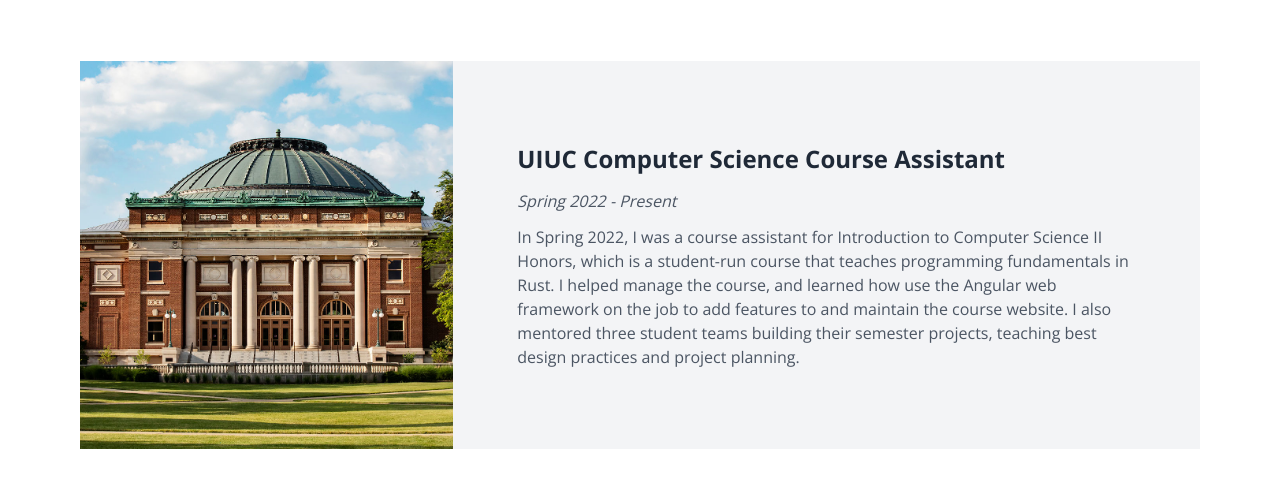
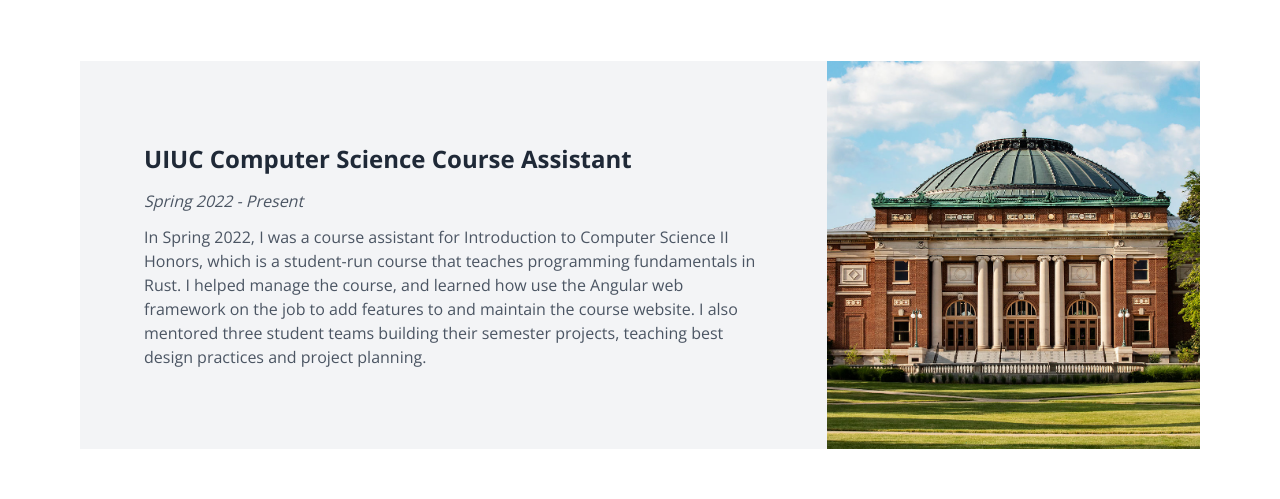
Before and after one commit to lizageorge/dev-portfolio, a plain HTML site: page index.html in a window 1280 px wide. Shown: the part 1309-1808 px from the top of the page. Drawn offline with nearby package versions, Linux system fonts and the light colour scheme.

Commit message:
Clean up, alternate which side images is on

```diff
--- a/assets/scripts/script.js
+++ b/assets/scripts/script.js
@@ -54,17 +54,14 @@
     return response.json(); // Parse the response as JSON
   })
   .then((jsonData) => {
-    console.log(jsonData);
-
     const experiencesContent = jsonData.experiences;
-    experiencesContent.forEach((c, _) => {
+    experiencesContent.forEach((c, index) => {
       const exp = document.createElement("div");
       exp.className =
         "flex flex-col sm:flex-row items-stretch mb-8 sm:mb-16 container mx-auto";
 
       const exp_img_container = document.createElement("div");
       exp_img_container.className = "w-full sm:w-1/3 relative h- sm:h-auto";
-      exp.appendChild(exp_img_container);
 
       const exp_img = document.createElement("img");
       exp_img.className =
@@ -74,35 +71,42 @@
       exp_img.setAttribute("loading", "lazy");
       exp_img_container.appendChild(exp_img);
 
-      const exp_right_container = document.createElement("div");
-      exp_right_container.className =
+      const exp_text_container = document.createElement("div");
+      exp_text_container.className =
         "container mx-auto w-full sm:w-2/3 py-10 sm:py-16 lg:py-20 px-6 sm:px-12 lg:px-16 bg-gray-100";
-      exp.appendChild(exp_right_container);
 
       const exp_header = document.createElement("h3");
       exp_header.className =
         "text-gray-800 text-2xl mb-3 leading-normal tracking-normal font-bold";
       exp_header.innerHTML = `${c.name}`;
-      exp_right_container.appendChild(exp_header);
+      exp_text_container.appendChild(exp_header);
 
       // TODO: move this to be inline with header
       const exp_dates = document.createElement("p");
       exp_dates.className =
         "text-gray-600 mb-3 leading-normal tracking-normal italic";
       exp_dates.innerHTML = `${c.dates}`;
-      exp_right_container.appendChild(exp_dates);
+      exp_text_container.appendChild(exp_dates);
 
       const exp_p = document.createElement("p");
       exp_p.className = "text-gray-600 leading-6 font-normal tracking-normal";
       exp_p.innerHTML = `${c.description}`;
-      exp_right_container.appendChild(exp_p);
+      exp_text_container.appendChild(exp_p);
+
+      // Append text and image, but alternate side that image is on
+      if (index % 2 === 0) {
+        exp.appendChild(exp_img_container);
+        exp.appendChild(exp_text_container);
+      } else {
+        exp.appendChild(exp_text_container);
+        exp.appendChild(exp_img_container);
+      }
 
       // Append the div element to the container
       experiencesContainer.appendChild(exp);
     });
     // TODO: add a "more" button
     // TODO: add ability to link stuff
-    // TODO: alternate side that image is on
   })
   .catch((error) => {
     console.error("There was a problem fetching the JSON data:", error);
--- a/index.html
+++ b/index.html
@@ -125,68 +125,7 @@
         <!-- TODO: lines (highlihgt color) on either side of header? -->
         <h2 class="text-gray-800 text-3xl sm:text-4xl text-center pb-4 mb-3 leading-normal tracking-normal font-bold">My
             experiences</h2>
-        <div id="experiencesContainer">
-
-        </div>
-        <!-- <div class="flex flex-col sm:flex-row items-stretch mb-8 sm:mb-16 container mx-auto">
-            <div class="w-full sm:w-1/3 relative h- sm:h-auto">
-                <img loading="lazy" class="w-full object-cover absolute inset-0 object-center h-full"
-                    src="./assets/images/uber_logo.png" alt="decorative image" />
-            </div>
-            <div class="container mx-auto w-full sm:w-2/3 py-10 sm:py-16 lg:py-20 px-6 sm:px-12 lg:px-16 bg-gray-100">
-                <h3 class="text-gray-800 text-2xl mb-3 leading-normal tracking-normal font-bold">Uber SWE Internship
-                </h3>
-                <p class="text-gray-600 leading-6 font-normal tracking-normal">
-                    This was my first ever internship, and I learned a tremendous amount about software engineering! I
-                    was part of the Enterprise Billing team in the Money organization, where I first helped the team
-                    recover form a Code Yellow and then built an internal API for our operations team to query all U4B
-                    invoices. In the process, I learned how to work with Go, in a monorepo managed with Bazel, and then
-                    practiced using React to build my project’s interface. I also helped the on-call team and worked on
-                    documentation.
-                </p>
-            </div>
-        </div>
-        <div class="flex flex-col sm:flex-row items-stretch mb-8 sm:mb-16 container mx-auto">
-            <div class="container mx-auto w-full sm:w-2/3 py-10 sm:py-16 lg:py-20 px-6 sm:px-12 lg:px-16 bg-gray-100">
-                <h3 class="text-gray-800 text-2xl mb-3 leading-normal tracking-normal font-bold">UIUC Computer Science
-                    Course Assistant</h3>
-                <p class="text-gray-600 leading-6 font-normal tracking-normal">
-                    In Spring 2022, I was a course assistant for Introduction to Computer Science II Honors, which is a
-                    student-run course that teaches programming fundamentals in Rust. I helped manage the course, and
-                    learned how use the Angular web framework on the job to add features to and maintain the course
-                    website. I also mentored three student teams building their semester projects, teaching best design
-                    practices and project planning.
-                </p>
-            </div>
-            <div class="w-full sm:w-1/3 relative h- sm:h-auto">
-                <img loading="lazy" class="w-full object-cover absolute inset-0 object-center h-full"
-                    src="./assets/images/uiuc.jpeg" alt="decorative image" />
-            </div>
-        </div>
-        <div class="flex flex-col sm:flex-row items-stretch mb-8 sm:mb-16 container mx-auto">
-            <div class="w-full sm:w-1/3 relative h- sm:h-auto">
-                <img loading="lazy" class="w-full object-cover absolute inset-0 object-center h-full"
-                    src="./assets/images/cssi.png" alt="decorative image" />
-            </div>
-            <div class="container mx-auto w-full sm:w-2/3 py-10 sm:py-16 lg:py-20 px-6 sm:px-12 lg:px-16 bg-gray-100">
-                <h3 class="text-gray-800 text-2xl mb-3 leading-normal tracking-normal font-bold">Google CSSI Scholar
-                </h3>
-                <p class="text-gray-600 leading-6 font-normal tracking-normal">
-                    Google's Computer Science Summer Institute (CSSI) Program was a selective 4-week bootcamp for rising
-                    college freshman. During the program, I used the p5.js library to practice my knowledge of
-                    Javascript, learned from Google's volunteer instructors and engineers, and attended workshops to
-                    learn how to be a successful teammate and engineer. The program ended with a capstone project that I
-                    built and presented with my partner, where I used the p5.js library to replicate the arcade game
-                    Centipede.
-                </p>
-                <p class="text-gray-600 leading-6 font-normal tracking-normal">
-                    A full explanation of my time in CSSI and my capstone project can be viewed here - <u><a
-                            href="https://bit.ly/my-time-in-google-cssi" target="_blank"
-                            rel="noopener noreferrer">https://bit.ly/my-time-in-google-cssi</a></u>.
-                </p>
-            </div>
-        </div> -->
-
+        <div id="experiencesContainer"> </div>
     </section>
 
     <!-- TODO: show fewer experiences on smaller screen and view all experiences should link to a page with all of them -->
```
